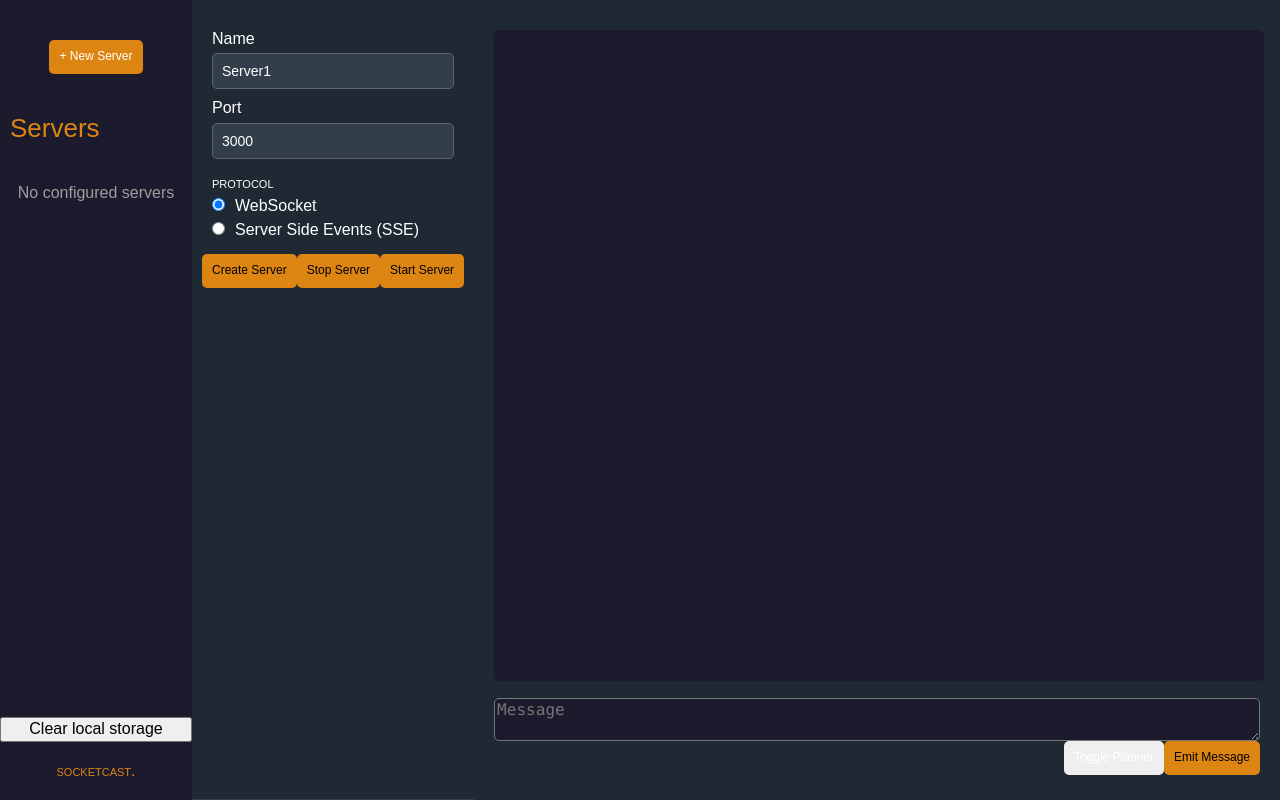
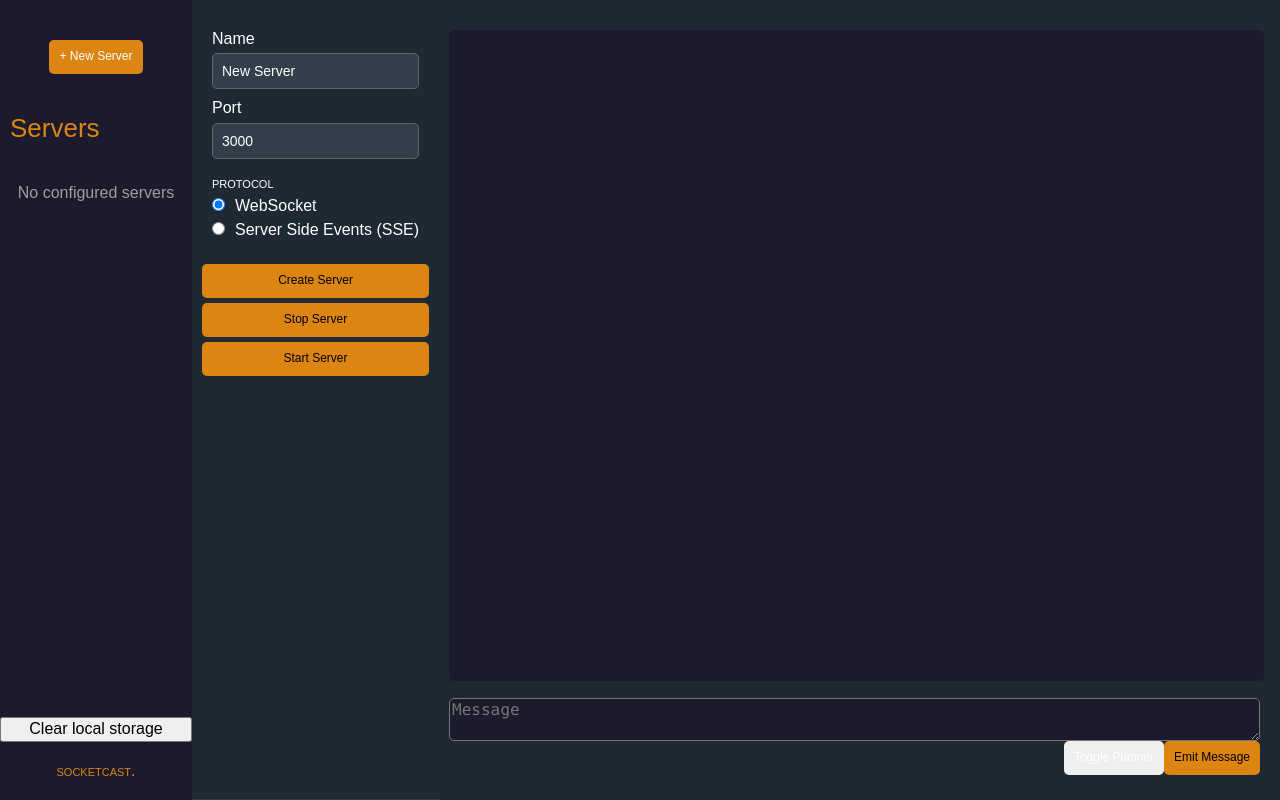
Before and after one commit to oslabs-beta/socketcast, a React app: page / in a window 1280 px wide. Built offline with nearby package versions, Linux system fonts and the light colour scheme.

Commit message:
changed button layout

```diff
--- a/src/components/ServerForm.tsx
+++ b/src/components/ServerForm.tsx
@@ -10,8 +10,8 @@ import InputText from './input/InputText';
 import { RootState } from '@/store/reducers';
 
 function ServerForm() {
+  const [name, updateName] = useState('New Server');
   const [port, updatePort] = useState(3000);
-  const [name, updateName] = useState('Server1');
   const [protocol, updateProtocol] = useState('websocket');
   const currentServerId = useSelector((store: RootState) => store.navigation.currentServerId);
   const servers = useSelector((store: RootState) => store.servers.servers)
@@ -60,7 +60,7 @@ function ServerForm() {
         </div>
       </form>
 
-      <div>
+      <div className="button-container">
         <button
           className="button button_special"
           onClick={createServerHandler}
--- a/src/styles/app.scss
+++ b/src/styles/app.scss
@@ -162,6 +162,9 @@ body {
   border-bottom-color: #323f4b;
   border-bottom-style: solid;
   border-bottom-width: 1px;
+  // border-right-color: $primary-background;
+  // border-right-style: solid;
+  // border-right-width: 1px;
   background-color: #1F2933;
   color: white;
 
@@ -208,6 +211,16 @@ body {
       }
     }
   }
+
+  .button-container {
+    display: flex;
+    flex-direction: column;
+    margin-top: 10px;
+
+    button {
+      margin-bottom: 5px;
+    }
+  }
 }
 
 /* ---------------------------------------- */
@@ -232,7 +245,7 @@ body {
 .stream-column {
   background-color: #1F2933;
   flex: 2;
-  padding: 5px 10px;
+  padding: 5px 10px 5px 0;
   display: flex;
   flex-direction: column;
 }
```
